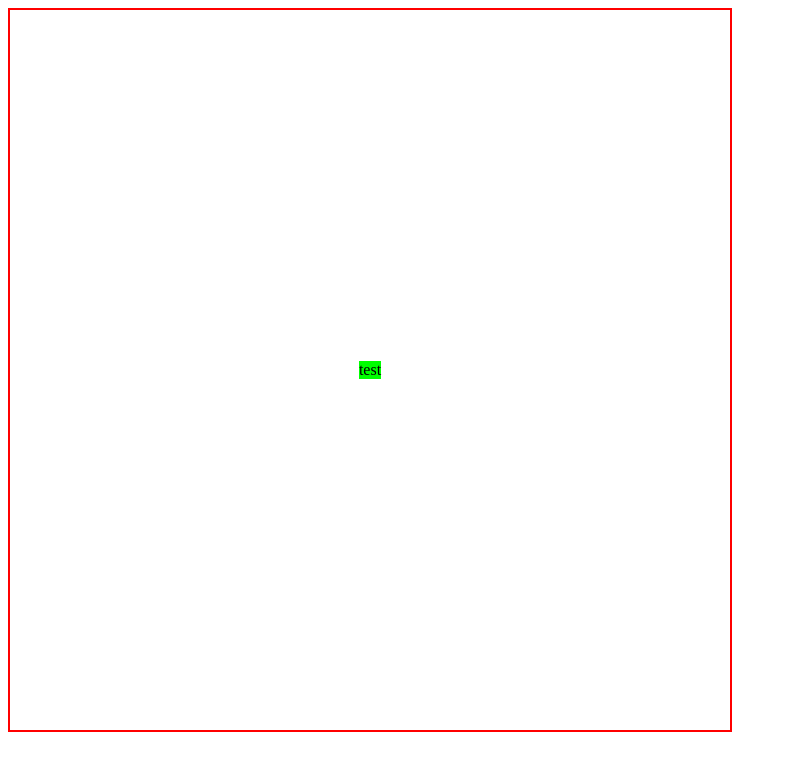
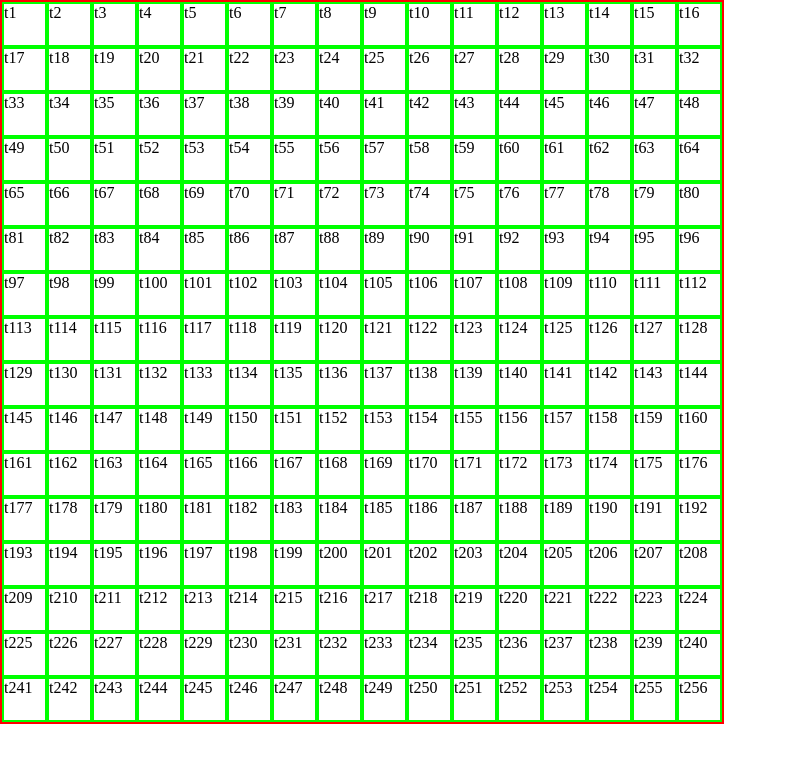
Before and after one commit to TitanTankNate/etch-a-sketch, a plain HTML site: page index.html in a window 1280 px wide. Shown: the whole page, without its empty margins (0-795 px from the left). Drawn offline with Linux system fonts and the light colour scheme.

Commit message:
Create 16x16 grid
+ Created iterator that creates all 256 grid blocks
+ N Grid does not automatically grow/shrink as it
+   should to accommodate different window sizes.

```diff
--- a/javascript.js
+++ b/javascript.js
@@ -7,18 +7,28 @@
 // Make sure that the grid blocks are square
 // (and maybe proportional to the screen width and height?)
 
+let num1 = (innerHeight*.9)/16-4;
+
 // Select parent container
 const container = document.querySelector(".container");
 
+for (let i=1;i<=(16 ** 2);i++) {
     // Create single grid block
     // // Create div
     const gridBlockTemplate = document.createElement("div");
 
     // // Make div square
+    gridBlockTemplate.style.display = "flex";
+    gridBlockTemplate.style.flex = `1 1 ${num1}px`;
+    gridBlockTemplate.style.aspectRatio = "1";
 
     // // Style grid block
-gridBlockTemplate.style.backgroundColor = "#00FF00";
-gridBlockTemplate.textContent = "test";
+    gridBlockTemplate.style.borderStyle = "solid";
+    gridBlockTemplate.style.borderColor = "#00FF00";
+    gridBlockTemplate.style.borderWidth = "2px";
+    gridBlockTemplate.textContent = `t${i}`;
+    // gridBlockTemplate.textContent = '';
 
     // TEST: Append child
     container.appendChild(gridBlockTemplate);
+}
--- a/style.css
+++ b/style.css
@@ -1,8 +1,13 @@
+body {
+    box-sizing: border-box;
+    margin: 0;
+    padding: 0;
+}
+
 .container {
     /* Display declarations */
     display: flex;
-    justify-content: center;
-    align-items: center;
+    flex-wrap: wrap;
 
     /* Transform and constraints */
     max-width: 90vw;
@@ -14,3 +19,15 @@
     border-width: 2px;
     border-color: #FF0000;
 }
+
+.test-block {
+    display: flex;
+
+    width: 58px;
+    height: 58px;
+
+    /* Debug borders */
+    border-style: solid;
+    border-width: 2px;
+    border-color: #00FF00;
+}
```
Also changed, not shown: index.html (+2 -0 lines). Lines whose indentation alone changed are shown as unchanged.
